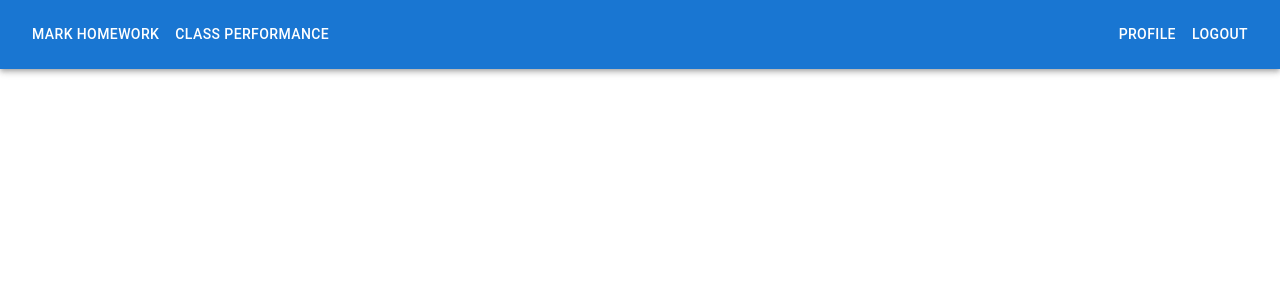
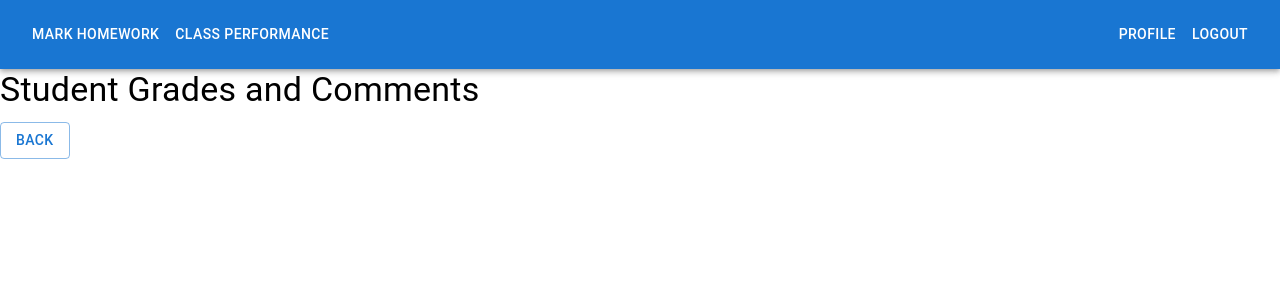
Before and after one commit to tsyung928/frontend, a React (Create React App) app: page /gradesdisplay in a window 1280 px wide. Shown: the top 300 px of the page. Built offline with nearby package versions, Linux system fonts and the light colour scheme.

Commit message:
17/1 0251

```diff
--- a/package.json
+++ b/package.json
@@ -5,9 +5,11 @@
   "dependencies": {
     "@emotion/react": "^11.11.3",
     "@emotion/styled": "^11.11.0",
+    "@mui/base": "^5.0.0-beta.31",
     "@mui/icons-material": "^5.14.16",
     "@mui/lab": "^5.0.0-alpha.159",
     "@mui/material": "^5.15.3",
+    "@mui/system": "^5.15.4",
     "@testing-library/jest-dom": "^5.17.0",
     "@testing-library/react": "^13.4.0",
     "@testing-library/user-event": "^13.5.0",
--- a/src/App.js
+++ b/src/App.js
@@ -5,6 +5,7 @@ import Header from './components/navBar/NavBar';
 import MarkHomework from './components/MarkHomework';
 import ClassPerformance from './components/ClassPerformance';
 import Profile from './components/Profile';
+import GradesDisplay from './components/GradesDisplay';
 
 function App() {
         return (
@@ -14,6 +15,8 @@ function App() {
                     <Route path="/MarkHomework" element={<MarkHomework />}></Route>
                     <Route path="/ClassPerformance" element={<ClassPerformance />}></Route>
                     <Route path="/Profile" element={<Profile />}></Route>
+                    <Route path="/markhomework" element={<MarkHomework />} />
+                    <Route path="/gradesdisplay" element={<GradesDisplay />} />
                 </Routes>
             </BrowserRouter>
 
--- /dev/null
+++ b/src/components/GradesDisplay.js
@@ -0,0 +1,32 @@
+// GradesDisplayPage.js
+import React from 'react';
+import { useLocation, useNavigate } from 'react-router-dom';
+import { Box, Typography, Button } from '@mui/material';
+
+const GradesDisplayPage = () => {
+    const location = useLocation();
+    const navigate = useNavigate();
+    const students = location.state ? location.state.students : [];
+
+    const handleBack = () => {
+        navigate(-1); // This will take the user back to the previous page
+    };
+
+    return (
+        <Box>
+            <Typography variant="h4" gutterBottom>
+                Student Grades and Comments
+            </Typography>
+            {students.map((student) => (
+                <Box key={student.id} mb={2}>
+                    <Typography variant="h6">{`${student.name} (${student.number})`}</Typography>
+                    <Typography variant="subtitle1">Grade: {student.grade}</Typography>
+                    <Typography variant="subtitle1">Comments: {student.comments}</Typography>
+                </Box>
+            ))}
+            <Button variant="outlined" onClick={handleBack}>Back</Button>
+        </Box>
+    );
+};
+
+export default GradesDisplayPage;
--- a/src/components/MarkHomework.js
+++ b/src/components/MarkHomework.js
@@ -3,6 +3,7 @@ import { useLocation } from 'react-router-dom';
 import { Box, Tab, Tabs, TextField, MenuItem, Button, Typography, List, ListItem, ListItemText, Input } from '@mui/material';
 import { TabContext, TabPanel } from '@mui/lab';
 import { TextareaAutosize } from '@mui/base/TextareaAutosize';
+import { useNavigate } from 'react-router-dom';
 
 function MarkHomeworkPage() {
     // State for tabs
@@ -26,7 +27,10 @@ function MarkHomeworkPage() {
     // States for creating homework
     const [isHomeworkCreated, setIsHomeworkCreated] = useState(false);
     const [homeworkDetails, setHomeworkDetails] = useState({ class: '', title: '', rubrics: '' })
-    const [students, setStudents] = useState([]);
+    //const [students, setStudents] = useState([]);
+
+    //States for navigation
+    const navigate = useNavigate();
 
     useEffect(() => {
         // Check if the current path is '/MarkHomework'
@@ -100,17 +104,16 @@ function MarkHomeworkPage() {
 
         // Mock data for students
         const mockStudents = [
-            { id: 1, name: 'Student 1', number: '1001' },
-            { id: 2, name: 'Student 2', number: '1002' },
+            //{ id: 1, name: 'Student 1', number: '1001' },
+            //{ id: 2, name: 'Student 2', number: '1002' },
+            { id: 1, name: 'Student 1', number: '1001', grade: 'A', comments: 'Excellent!' },
+            { id: 2, name: 'Student 2', number: '1002', grade: 'B', comments: 'Good effort, but needs improvement on structure.' },
             // ... more students
         ];
 
         setStudents(mockStudents);
     };
 
-    const handleInputChange = (field, value) => {
-        setHomeworkDetails({ ...homeworkDetails, [field]: value });
-    };
 
     const handleFileUpload = (studentId, file) => {
         // Logic to handle file upload
@@ -122,6 +125,23 @@ function MarkHomeworkPage() {
     const handleBack = () => {
         setIsHomeworkCreated(false);
     };
+
+    const [students, setStudents] = useState([
+        // Dummy initial student data
+        { id: 1, name: 'Student 1', number: '1001', grade: 'A', comments: 'Excellent work!' },
+        { id: 2, name: 'Student 2', number: '1002', grade: 'B', comments: 'Good effort, but needs improvement on structure.' },
+        // ... other students
+    ]);
+
+    // Function to handle the "Start Marking" button click
+    const startMarking = () => {
+        // Here you would normally fetch the grades and comments from an API
+        // For now, we're using the dummy data already set in the state
+
+        // Navigate to the Grades Display Page
+        navigate('/gradesdisplay', { state: { students } });
+    };
+
 
     return (
         <Box sx={{ width: '100%', typography: 'body1' }}>
@@ -201,7 +221,7 @@ function MarkHomeworkPage() {
                                     </ListItem>
                                 ))}
                             </List>
-                            <Button variant="contained" sx={{ mt: 2 }}>Start Marking</Button>
+                            <Button variant="contained" sx={{ mt: 2}} onClick={startMarking}>Start Marking</Button>
                             <Button variant="outlined" sx={{ mt: 2, ml: 2 }} onClick={handleBack}>Back</Button>
                         </Box>
                     ) : (
@@ -244,6 +264,8 @@ function MarkHomeworkPage() {
                             <Button variant="contained" sx={{ mt: 2 }} onClick={createHomework}>Create Homework</Button>
                         </Box>
                     )}
+
+
                 </TabPanel>
                 <TabPanel value="2">
                     {/* Mark Existing Homework Content */}
```
Also changed, not shown: 1 other file (tests, documents, lock files or other folders).
